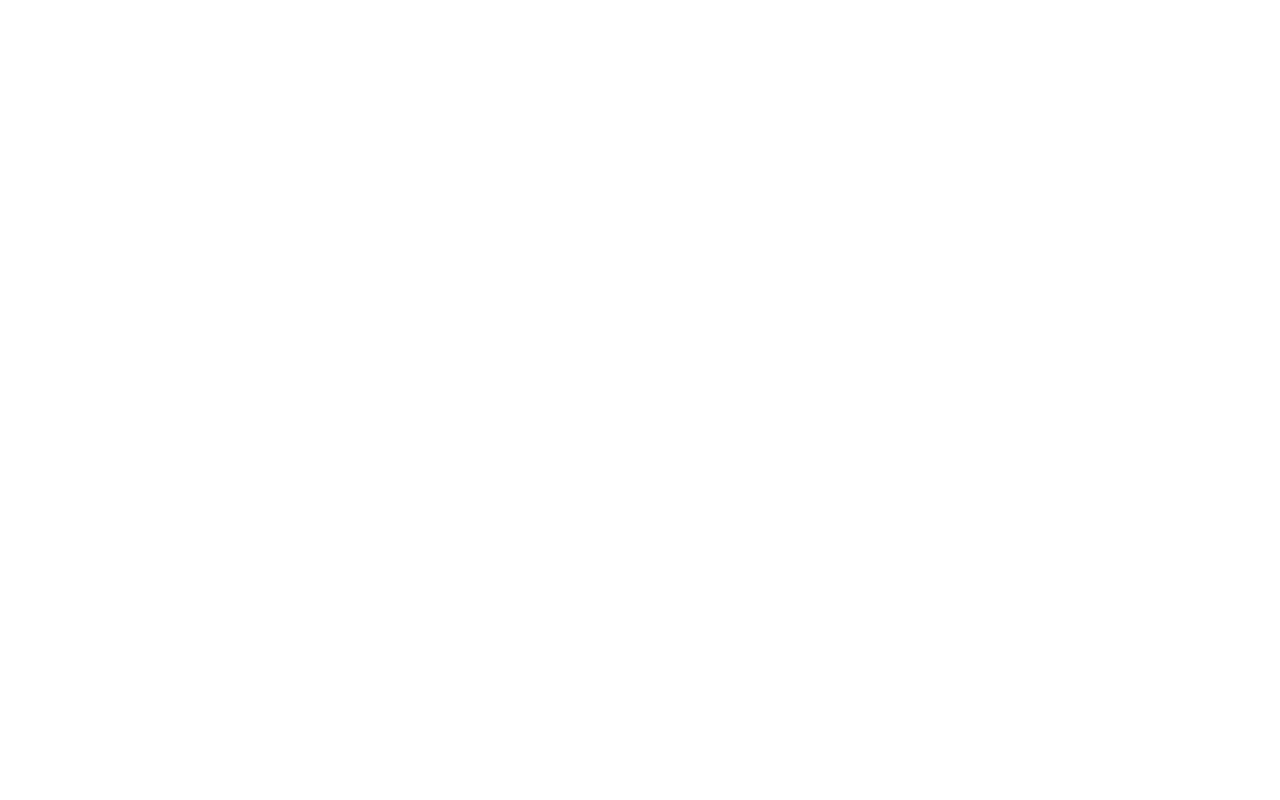
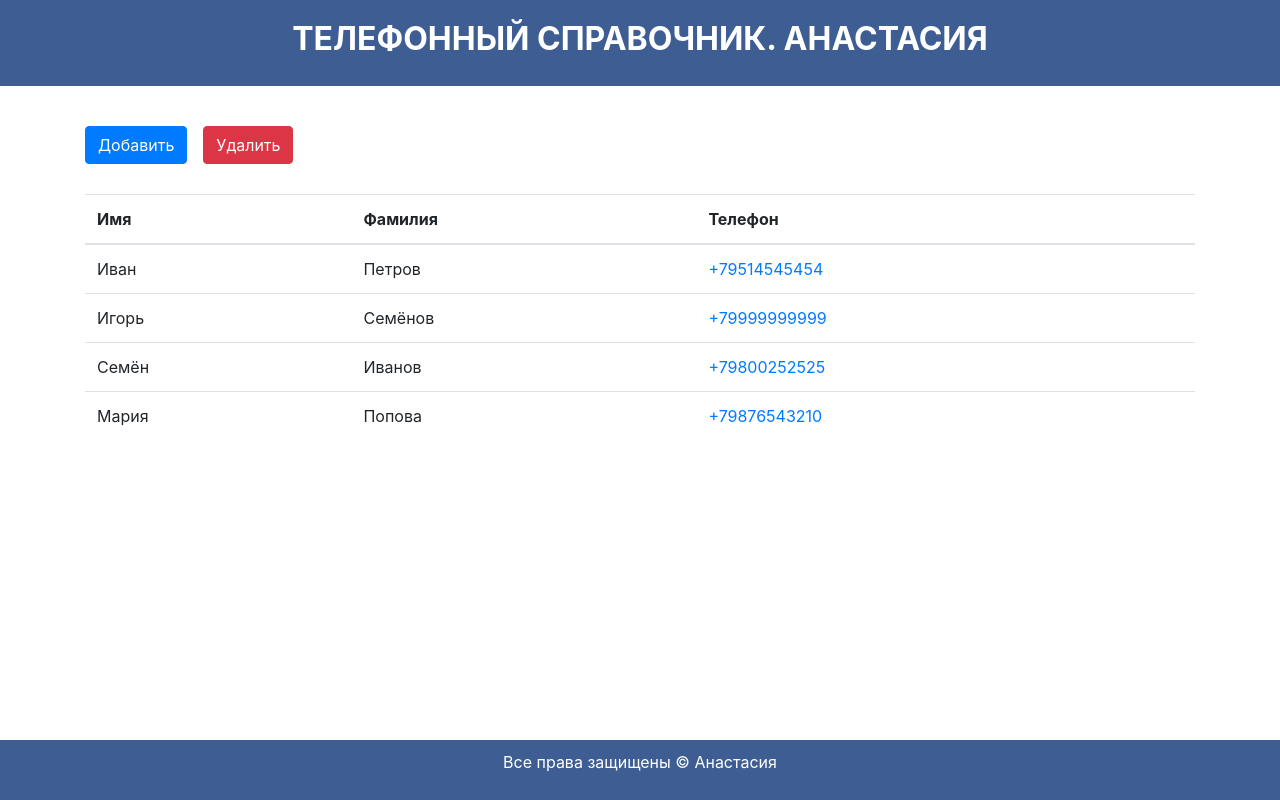
Before and after one commit to kengurenokRu/phonebook, a plain HTML site: page index.html in a window 1280 px wide. Drawn offline with nearby package versions, Linux system fonts and the light colour scheme.

Commit message:
feat: add task

```diff
--- a/index.html
+++ b/index.html
@@ -11,11 +11,17 @@
   <link rel="stylesheet" href="https://cdnjs.cloudflare.com/ajax/libs/normalize/8.0.1/normalize.min.css">
   <link rel="stylesheet" href="https://cdnjs.cloudflare.com/ajax/libs/bootstrap/4.6.1/css/bootstrap.min.css">
   <link rel="stylesheet" href="phonebook/css/style.css">
+  <script src="phonebook/script/script.js"></script>
 
+  <script>
+    document.addEventListener('DOMContentLoaded', () => {
+      phoneBookInit('#app', 'Анастасия');
+    });
+  </script>
 </head>
 
 <body>
-
+  <div id="app"></div>
 </body>
 
 </html>
--- /dev/null
+++ b/phonebook/script/script.js
@@ -0,0 +1,231 @@
+'use strict';
+
+const data = [
+  {
+    name: 'Иван',
+    surname: 'Петров',
+    phone: '+79514545454',
+  },
+  {
+    name: 'Игорь',
+    surname: 'Семёнов',
+    phone: '+79999999999',
+  },
+  {
+    name: 'Семён',
+    surname: 'Иванов',
+    phone: '+79800252525',
+  },
+  {
+    name: 'Мария',
+    surname: 'Попова',
+    phone: '+79876543210',
+  },
+];
+
+{
+  const createContainer = () => {
+    const container = document.createElement('div');
+    container.classList.add('container');
+    return container;
+  };
+
+  const createHeader = () => {
+    const header = document.createElement('header');
+    header.classList.add('header');
+    const headerContainer = createContainer();
+    header.append(headerContainer);
+    header.headerContainer = headerContainer;
+    return header;
+  };
+
+  const createFooter = () => {
+    const footer = document.createElement('footer');
+    footer.classList.add('footer');
+    const footerContainer = createContainer();
+    footer.append(footerContainer);
+    footer.footerContainer = footerContainer;
+    return footer;
+  };
+
+  const createLogo = title => {
+    const h1 = document.createElement('h1');
+    h1.classList.add('logo');
+    h1.textContent = `Телефонный справочник. ${title}`;
+    return h1;
+  };
+
+  const createFooterText = title => {
+    const p = document.createElement('p');
+    p.textContent = `Все права защищены © ${title}`;
+    return p;
+  };
+
+  const createMain = () => {
+    const main = document.createElement('main');
+    const mainContainer = createContainer();
+    main.append(mainContainer);
+    main.mainContainer = mainContainer;
+    return main;
+  };
+
+  const createButtonGroup = params => {
+    const btnWapper = document.createElement('div');
+    btnWapper.classList.add('btn-wrapper');
+
+    const btns = params.map(({ className, type, text }) => {
+      const button = document.createElement('button');
+      button.type = type;
+      button.textContent = text;
+      button.className = className;
+      return button;
+    });
+    btnWapper.append(...btns);
+
+    return {
+      btnWapper,
+      btns,
+    };
+  };
+
+  const createTable = () => {
+    const table = document.createElement('table');
+    table.classList.add('table', 'table-stripped');
+
+    const thead = document.createElement('thead');
+    thead.insertAdjacentHTML('beforeend', `
+   <tr>
+   <th class = "delete">Удалить</th>
+   <th>Имя</th>
+   <th>Фамилия</th>
+   <th>Телефон</th>
+   </tr>`);
+
+    const tbody = document.createElement('tbody');
+    table.append(thead, tbody);
+    table.tbody = tbody;
+
+    return table;
+  };
+
+  const createForm = () => {
+    const overlay = document.createElement('div');
+    overlay.classList.add('form-overlay');
+
+    const form = document.createElement('form');
+    form.classList.add('form');
+    form.insertAdjacentHTML('beforeend', `
+  <button class = "close" type = "button"></button>
+  <h2 class = "form-title">Добавить контакт</h2>
+  <div class = "form-group">
+  <label class = "form-label" for = "name">Имя:</label>
+  <input class = "form-input" name = "name"
+  id = "name" type = "text" requered>
+  </div>
+  <div class = "form-group">
+  <label class = "form-label" for = "surname">Фамилия:</label>
+  <input class = "form-input" name = "surname"
+  id = "surname" type = "text" requered>
+  </div>
+  <div class = "form-group">
+  <label class = "form-label" for = "phone">Телефон:</label>
+  <input class = "form-input" name = "phone"
+  id = "phone" type = "number" requered>
+  </div>
+  `);
+
+    const buttonGroup = createButtonGroup([{
+      className: 'btn btn-primary mr-3',
+      type: 'submit',
+      text: 'Добавить',
+    },
+    {
+      className: 'btn btn-danger',
+      type: 'reset',
+      text: 'Отмена',
+    }]);
+    form.append(...buttonGroup.btns);
+
+    overlay.append(form);
+
+    return {
+      overlay,
+      form,
+    }
+  };
+
+  const renderPhoneBook = (app, title) => {
+    const header = createHeader();
+    const logo = createLogo(title);
+    const main = createMain();
+    const buttonGroup = createButtonGroup([{
+      className: 'btn btn-primary mr-3',
+      type: 'button',
+      text: 'Добавить',
+    },
+    {
+      className: 'btn btn-danger',
+      type: 'button',
+      text: 'Удалить',
+    }]);
+
+    const table = createTable();
+    const form = createForm();
+
+    header.headerContainer.append(logo);
+
+    const footer = createFooter();
+    const footerText = createFooterText(title);
+    footer.footerContainer.append(footerText);
+
+    main.mainContainer.append(buttonGroup.btnWapper, table, form.overlay);
+    app.append(header, main, footer);
+
+    return {
+      list: table.tbody,
+    };
+  };
+
+  const createRow = ({ name: firstName, surname, phone }) => {
+    const tr = document.createElement('tr');
+
+    const tdDel = document.createElement('td');
+    tdDel.classList.add('delete');
+    const buttonDel = document.createElement('button');
+    buttonDel.classList.add('del-icon');
+    tdDel.append(buttonDel);
+
+    const tdName = document.createElement('td');
+    tdName.textContent = firstName;
+
+    const tdSurname = document.createElement('td');
+    tdSurname.textContent = surname;
+
+    const tdPhone = document.createElement('td');
+    const phoneLink = document.createElement('a');
+    phoneLink.href = `tel:${phone}`;
+    phoneLink.textContent = phone;
+    tdPhone.append(phoneLink);
+
+    tr.append(tdDel, tdName, tdSurname, tdPhone);
+
+    return tr;
+  }
+
+  const renderContacts = (elem, data) => {
+    const allRow = data.map(createRow);
+    elem.append(...allRow);
+  }
+
+  const init = (selectorApp, title) => {
+    const app = document.querySelector(selectorApp);
+    const phoneBook = renderPhoneBook(app, title);
+
+    const { list } = phoneBook;
+
+    renderContacts(list, data);
+    //функционал
+  };
+
+  window.phoneBookInit = init;
+}
```
